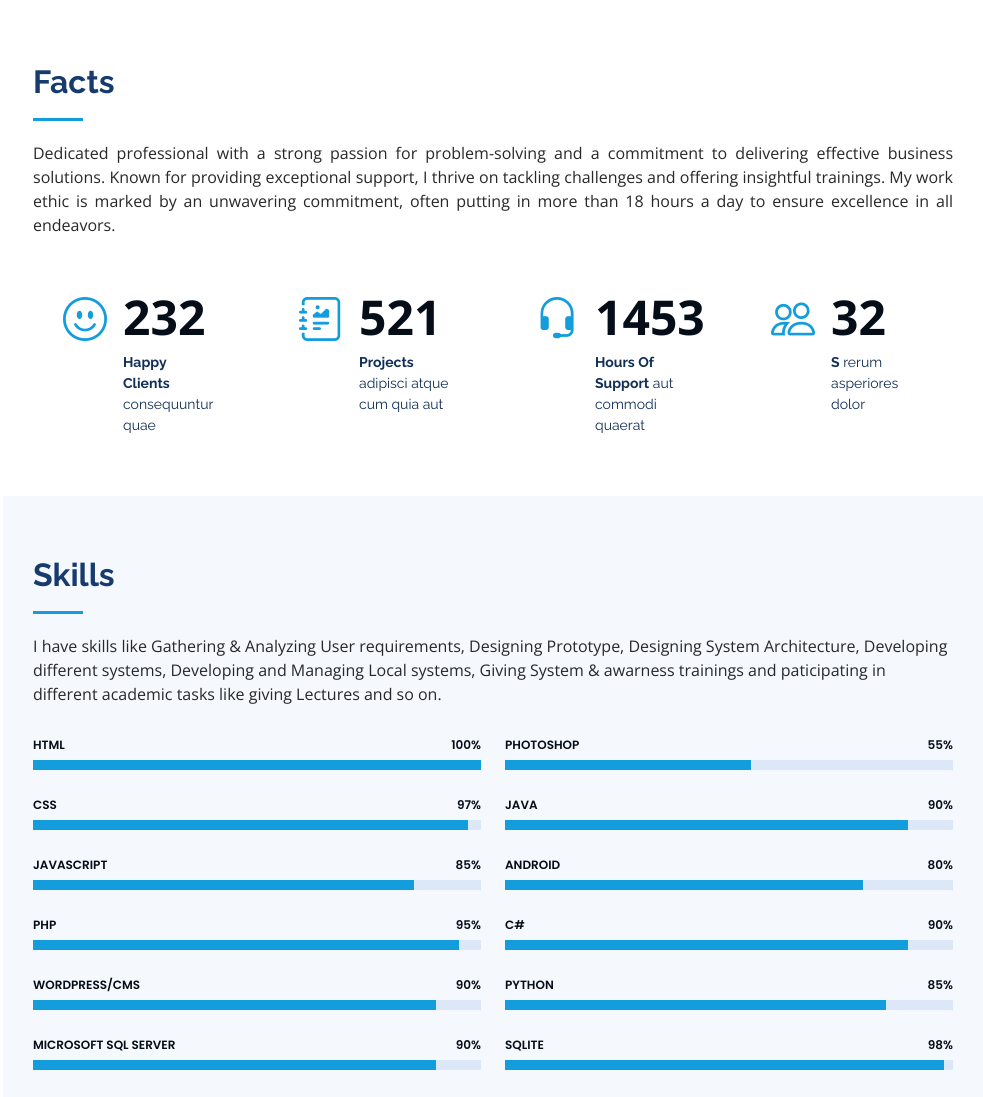
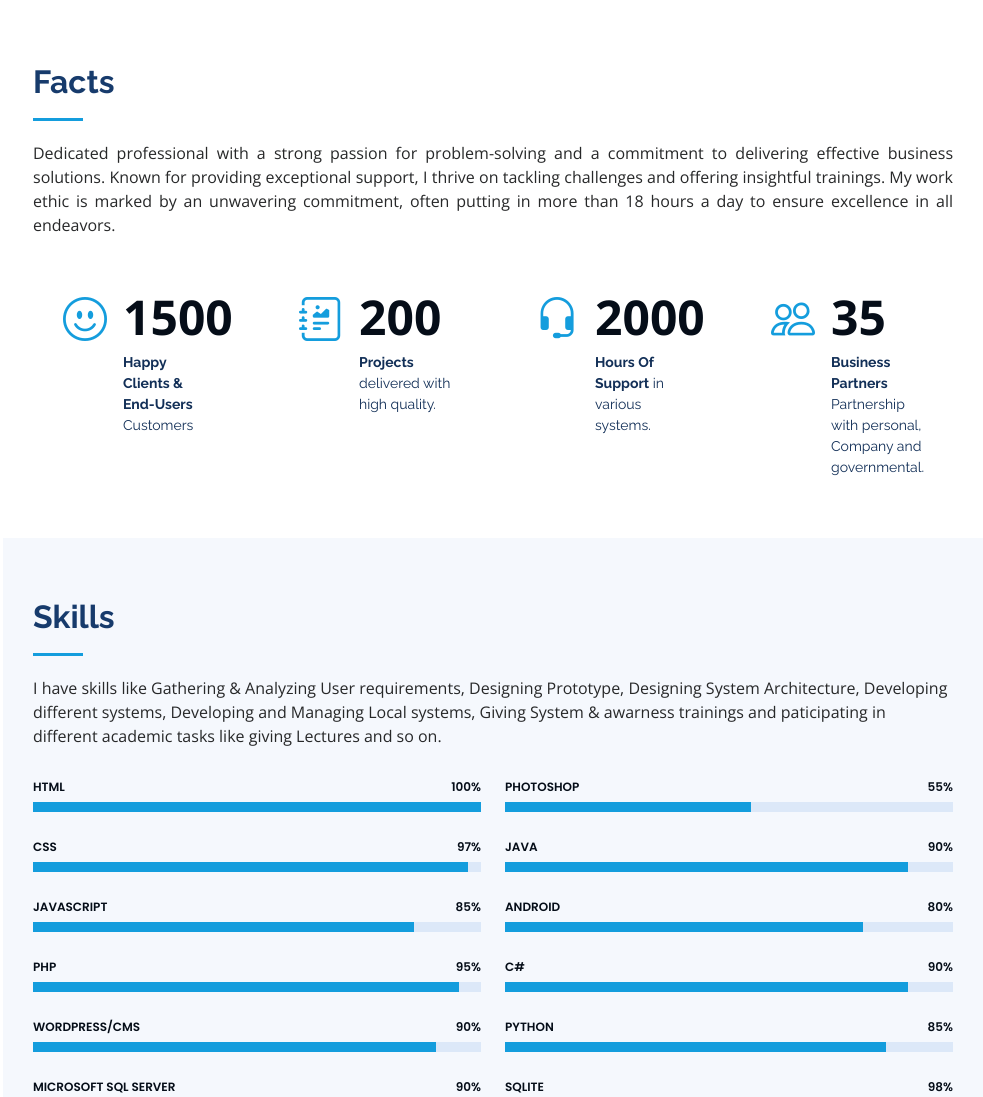
Before and after one commit to leyikun/leyikun.github.io, a plain HTML site: page index.html in a window 1280 px wide. Shown: the part 1497-2594 px from the top of the page, without its empty margins (297-1280 px from the left). Drawn offline with nearby package versions, Linux system fonts and the light colour scheme.

Commit message:
Update index.html

```diff
--- a/index.html
+++ b/index.html
@@ -144,32 +144,32 @@
           <div class="col-lg-3 col-md-6 d-md-flex align-items-md-stretch" data-aos="fade-up">
             <div class="count-box">
               <i class="bi bi-emoji-smile"></i>
-              <span data-purecounter-start="0" data-purecounter-end="232" data-purecounter-duration="1" class="purecounter"></span>
-              <p><strong>Happy Clients</strong> consequuntur quae</p>
+              <span data-purecounter-start="0" data-purecounter-end="1500" data-purecounter-duration="1" class="purecounter">+</span>
+              <p><strong>Happy Clients & End-Users</strong> Customers </p>
             </div>
           </div>
 
           <div class="col-lg-3 col-md-6 d-md-flex align-items-md-stretch" data-aos="fade-up" data-aos-delay="100">
             <div class="count-box">
               <i class="bi bi-journal-richtext"></i>
-              <span data-purecounter-start="0" data-purecounter-end="521" data-purecounter-duration="1" class="purecounter"></span>
-              <p><strong>Projects</strong> adipisci atque cum quia aut</p>
+              <span data-purecounter-start="0" data-purecounter-end="200" data-purecounter-duration="1" class="purecounter">+</span>
+              <p><strong>Projects</strong> delivered with high quality.</p>
             </div>
           </div>
 
           <div class="col-lg-3 col-md-6 d-md-flex align-items-md-stretch" data-aos="fade-up" data-aos-delay="200">
             <div class="count-box">
               <i class="bi bi-headset"></i>
-              <span data-purecounter-start="0" data-purecounter-end="1453" data-purecounter-duration="1" class="purecounter"></span>
-              <p><strong>Hours Of Support</strong> aut commodi quaerat</p>
+              <span data-purecounter-start="0" data-purecounter-end="2000" data-purecounter-duration="1" class="purecounter">+</span>
+              <p><strong>Hours Of Support</strong> in various systems.</p>
             </div>
           </div>
 
           <div class="col-lg-3 col-md-6 d-md-flex align-items-md-stretch" data-aos="fade-up" data-aos-delay="300">
             <div class="count-box">
               <i class="bi bi-people"></i>
-              <span data-purecounter-start="0" data-purecounter-end="32" data-purecounter-duration="1" class="purecounter"></span>
-              <p><strong>S</strong> rerum asperiores dolor</p>
+              <span data-purecounter-start="0" data-purecounter-end="35" data-purecounter-duration="1" class="purecounter">+</span>
+              <p><strong>Business Partners</strong> Partnership with personal, Company and governmental.</p>
             </div>
           </div>
 
```
